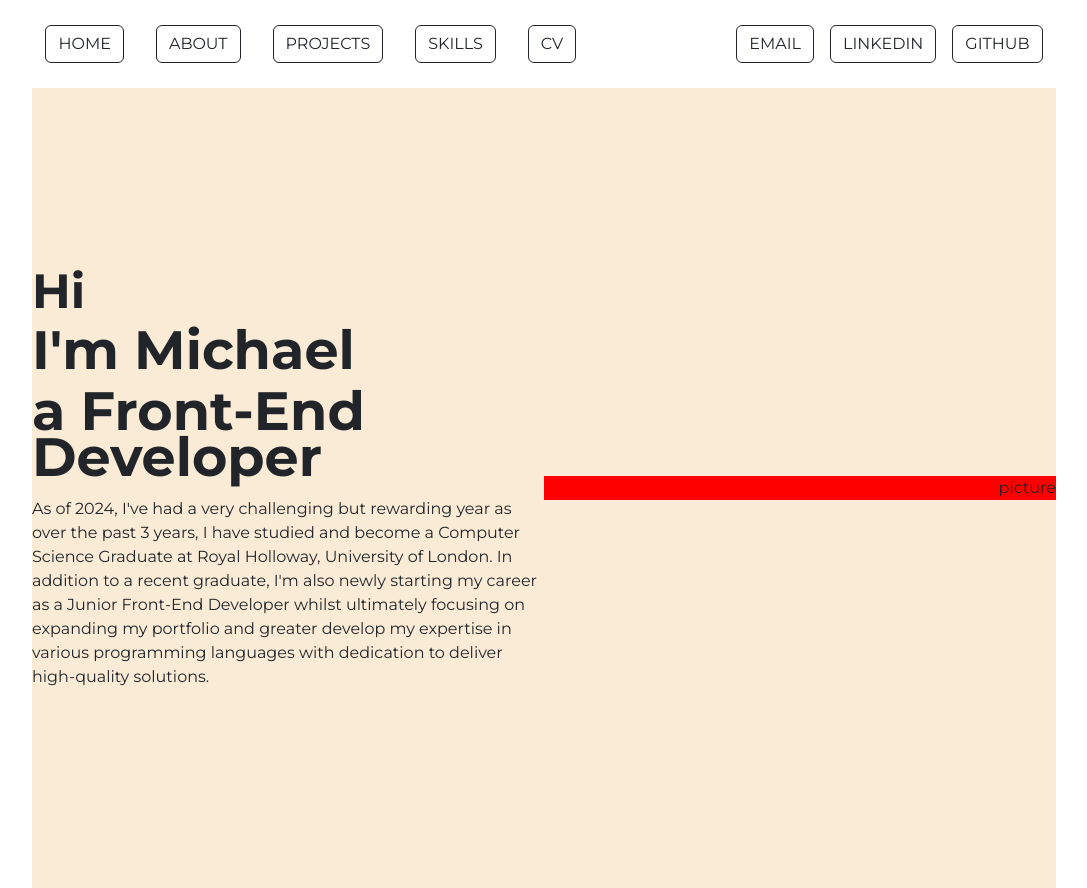
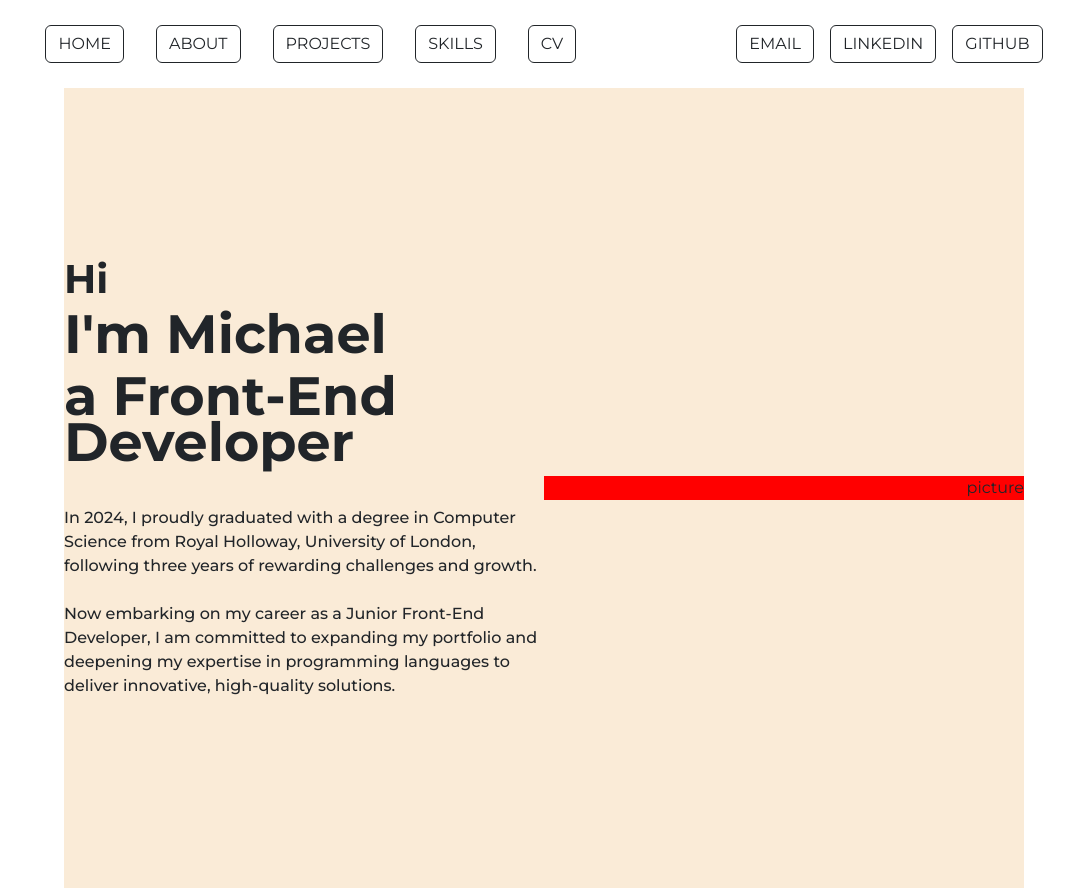
Before and after one commit to MTHP20/mtp-portfolio-website, a React (Create React App) app in the folder mtp-portfolio/: page / in a window 1280 px wide. Shown: the whole page, without its empty margins (96-1183 px from the left). Built offline with nearby package versions, Linux system fonts and the light colour scheme.

Commit message:
added info

```diff
--- a/mtp-portfolio/src/App.css
+++ b/mtp-portfolio/src/App.css
@@ -2,7 +2,7 @@
   background-color: beige;
   font-family: 'Montserrat';
   height: 100vh;
-  width: 80%;
+  width: 75%;
   margin: auto;
 }
 
--- a/mtp-portfolio/src/sections/home.css
+++ b/mtp-portfolio/src/sections/home.css
@@ -14,7 +14,7 @@
 }
 
 .hi {
-    font-size: 48px;
+    font-size: 40px;
 }
 
 .big-text {
@@ -25,8 +25,17 @@
     width: 50%;
 }
 
+.info-text {
+    font-size: 16px;
+    font-weight: 500;
+}
+
 .picture {
     width: 50%;
     background-color: red;
     text-align: end;
 }
+
+.m {
+    color: blue;
+}
--- a/mtp-portfolio/src/sections/home.js
+++ b/mtp-portfolio/src/sections/home.js
@@ -10,12 +10,13 @@ const Home = () => {
                     <p class="hi">Hi</p>
                     <p class="big-text">I'm Michael</p>
                     <p class="big-text">a Front-End Developer</p>
-                    <p>
-                        As of 2024, I've had a very challenging but rewarding year as over the past 3 years,
-                        I have studied and become a Computer Science Graduate at Royal Holloway, University of London.
-                        In addition to a recent graduate, I'm also newly starting my career as a Junior Front-End Developer
-                        whilst ultimately focusing on expanding my portfolio and greater develop my expertise in various
-                        programming languages with dedication to deliver high-quality solutions.
+                    <br></br>
+                    <p class="info-text">
+                        In 2024, I proudly graduated with a degree in Computer Science from Royal Holloway, University of London,
+                        following three years of rewarding challenges and growth.
+                        <br></br><br></br>
+                        Now embarking on my career as a Junior Front-End Developer, I am committed to expanding my portfolio
+                        and deepening my expertise in programming languages to deliver innovative, high-quality solutions.
                     </p>
                 </div>
                 <div class="picture">
```
